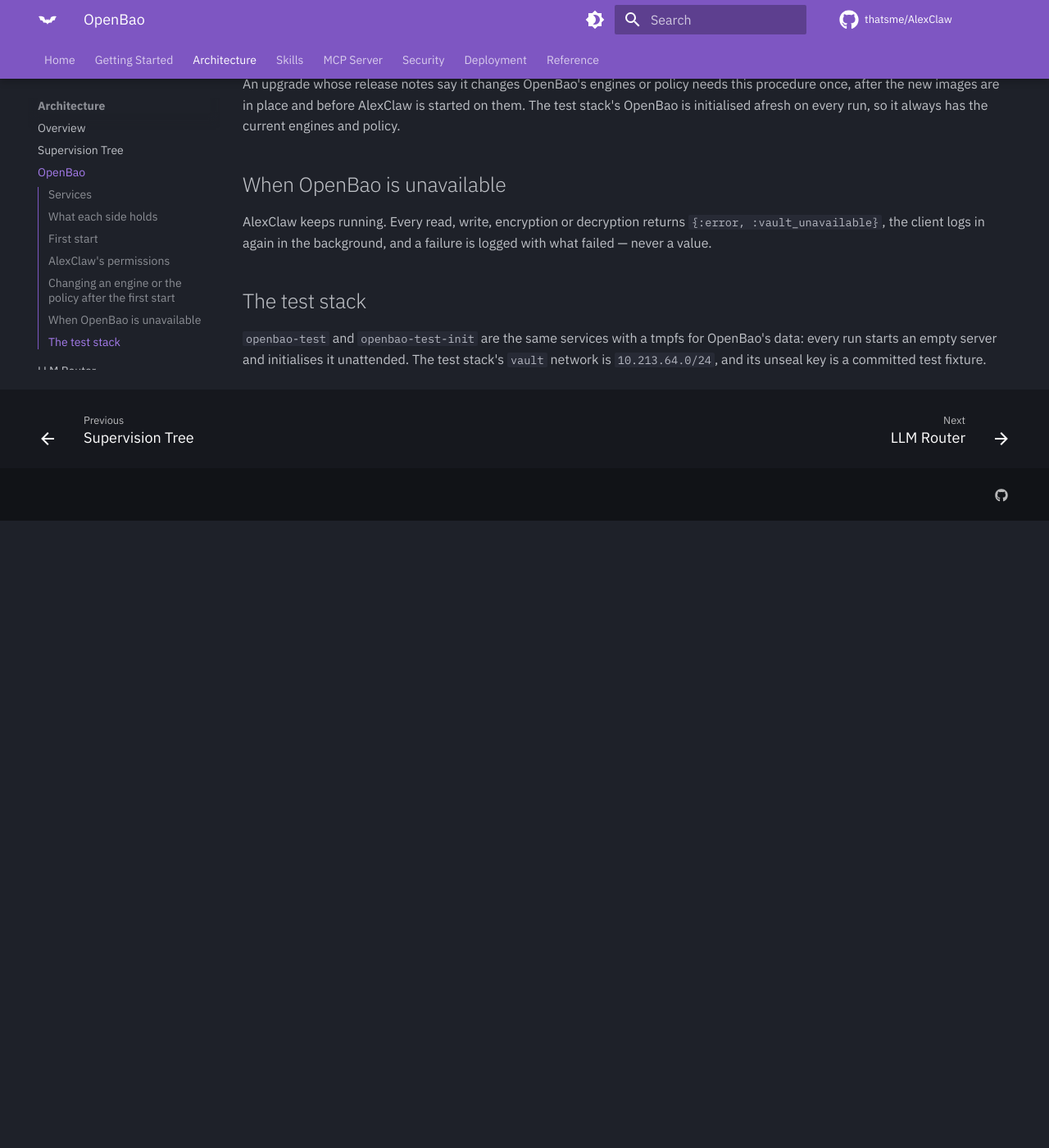
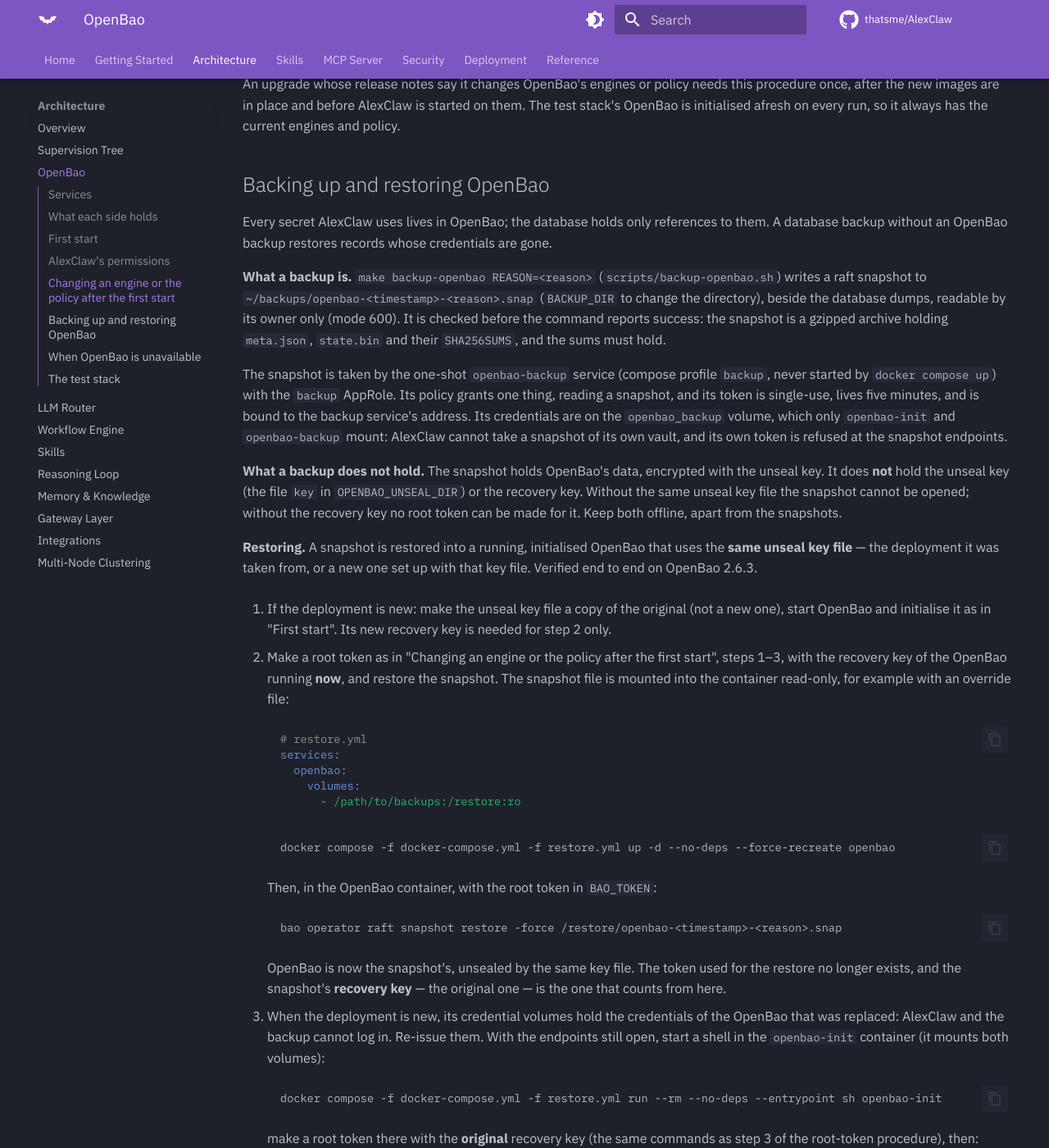
Before and after one commit to thatsme/AlexClaw, an MkDocs documentation site: the page built from docs/architecture/openbao.md, in a window 1280 px wide and 1400 px high, scrolled down 3895 px. Shown: the whole window at 82% size. Built offline with MkDocs 1.6.1 and Material for MkDocs 9.7.7, drawn with Linux system fonts in a browser that asks for light colours; comment, search, counter and statistics services are not loaded; before the commit the page ends 4530 px from its top, so only the background shows below that; some of the changed text lies outside the part shown.

Commit message:
feat(openbao): back up OpenBao with a snapshot-only credential AlexClaw never holds; restore verified
Every secret lives in OpenBao: a database backup alone restores records
whose credentials are gone.

- make backup-openbao REASON=… (scripts/backup-openbao.sh) writes a raft
  snapshot to ~/backups/openbao-<timestamp>-<reason>.snap, beside the
  database dumps, mode 600, and checks it: OpenBao 2.6 has no snapshot
  inspect, so the archive's own SHA256SUMS over meta.json and state.bin
  must hold.
- The snapshot is taken by a one-shot openbao-backup service (compose
  profile "backup"; never started by up) with a new backup AppRole: policy
  "backup" grants reading sys/storage/raft/snapshot and nothing else; its
  token is single-use, five minutes, bound to the service's address, no
  default policy. openbao-init writes its credentials (and the CA) to a new
  openbao_backup volume that only openbao-init and openbao-backup mount:
  AlexClaw cannot copy its own vault, and its token is refused at the
  snapshot endpoints.
- The openbao service gets a /tmp tmpfs: a snapshot restore stages the file
  there, and with the read-only root filesystem no restore was possible.
- docs/architecture/openbao.md: backing up and restoring, next to the
  root-token procedure; the unseal key and recovery key are not in the
  snapshot.

Verified on throwaway stacks with their own volumes: a backup of stack A
(marker secret planted through the root-token procedure); the backup
token refused (403) for the marker, the policies, the AppRole and a
restore; A's snapshot restored into a fresh stack B initialised with the
same unseal key file; B unsealed, opened with A's recovery key, the
marker and policies back; the old credentials failing and re-issued into
the volumes; a backup of the restored B; the endpoints closed again (405).

Tests: openbao_backup_test (15, static), openbao_backup_live_test (2).
Red: 11 of the first 13 static tests (the other two passed vacuously or
held already; one was tightened to fail when the service is missing); the
single-use and /tmp tests were added with their changes; the live tests
passed before (AlexClaw's token was already refused) and guard it.
Mutation: a second path in the backup policy -> 1 fails. Older test
changed: openbao_deployment_test's vault network members gain
openbao-backup (expected value).

````diff
--- a/docs/architecture/openbao.md
+++ b/docs/architecture/openbao.md
@@ -196,6 +196,100 @@ needs this procedure once, after the new images are in place and before
 AlexClaw is started on them. The test stack's OpenBao is initialised afresh
 on every run, so it always has the current engines and policy.
 
+## Backing up and restoring OpenBao
+
+Every secret AlexClaw uses lives in OpenBao; the database holds only
+references to them. A database backup without an OpenBao backup restores
+records whose credentials are gone.
+
+**What a backup is.** `make backup-openbao REASON=<reason>`
+(`scripts/backup-openbao.sh`) writes a raft snapshot to
+`~/backups/openbao-<timestamp>-<reason>.snap` (`BACKUP_DIR` to change the
+directory), beside the database dumps, readable by its owner only (mode 600).
+It is checked before the command reports success: the snapshot is a gzipped
+archive holding `meta.json`, `state.bin` and their `SHA256SUMS`, and the sums
+must hold.
+
+The snapshot is taken by the one-shot `openbao-backup` service (compose
+profile `backup`, never started by `docker compose up`) with the `backup`
+AppRole. Its policy grants one thing, reading a snapshot, and its token is
+single-use, lives five minutes, and is bound to the backup service's address.
+Its credentials are on the `openbao_backup` volume, which only `openbao-init`
+and `openbao-backup` mount: AlexClaw cannot take a snapshot of its own vault,
+and its own token is refused at the snapshot endpoints.
+
+**What a backup does not hold.** The snapshot holds OpenBao's data, encrypted
+with the unseal key. It does **not** hold the unseal key (the file `key` in
+`OPENBAO_UNSEAL_DIR`) or the recovery key. Without the same unseal key file
+the snapshot cannot be opened; without the recovery key no root token can be
+made for it. Keep both offline, apart from the snapshots.
+
+**Restoring.** A snapshot is restored into a running, initialised OpenBao
+that uses the **same unseal key file** — the deployment it was taken from, or
+a new one set up with that key file. Verified end to end on OpenBao 2.6.3.
+
+1. If the deployment is new: make the unseal key file a copy of the original
+   (not a new one), start OpenBao and initialise it as in "First start".
+   Its new recovery key is needed for step 2 only.
+
+2. Make a root token as in "Changing an engine or the policy after the first
+   start", steps 1–3, with the recovery key of the OpenBao running **now**,
+   and restore the snapshot. The snapshot file is mounted into the
+   container read-only, for example with an override file:
+
+    ```yaml
+    # restore.yml
+    services:
+      openbao:
+        volumes:
+          - /path/to/backups:/restore:ro
+    ```
+
+    ```bash
+    docker compose -f docker-compose.yml -f restore.yml up -d --no-deps --force-recreate openbao
+    ```
+
+    Then, in the OpenBao container, with the root token in `BAO_TOKEN`:
+
+    ```sh
+    bao operator raft snapshot restore -force /restore/openbao-<timestamp>-<reason>.snap
+    ```
+
+    OpenBao is now the snapshot's, unsealed by the same key file. The token
+    used for the restore no longer exists, and the snapshot's **recovery key**
+    — the original one — is the one that counts from here.
+
+3. When the deployment is new, its credential volumes hold the credentials of
+   the OpenBao that was replaced: AlexClaw and the backup cannot log in.
+   Re-issue them. With the endpoints still open, start a shell in the
+   `openbao-init` container (it mounts both volumes):
+
+    ```bash
+    docker compose -f docker-compose.yml -f restore.yml run --rm --no-deps --entrypoint sh openbao-init
+    ```
+
+    make a root token there with the **original** recovery key (the same
+    commands as step 3 of the root-token procedure), then:
+
+    ```sh
+    issue() {   # role, directory, group, mode
+      work=$(mktemp -d)
+      bao read -field=role_id "auth/approle/role/$1/role-id" > "$work/role_id"
+      bao write -f -field=secret_id "auth/approle/role/$1/secret-id" > "$work/secret_id"
+      install -o root -g "$3" -m "$4" "$work/role_id" "$2/role_id"
+      install -o root -g "$3" -m "$4" "$work/secret_id" "$2/secret_id"
+      rm -rf "$work"
+    }
+    issue alexclaw /bootstrap 1000 0440
+    issue backup /backup-credentials root 0400
+    bao token revoke -self
+    exit
+    ```
+
+4. Close the endpoints (step 6 of the root-token procedure), without the
+   override, and start AlexClaw. `make backup-openbao REASON=after-restore`
+   confirms the restored OpenBao answers the backup credential.
+
 ## When OpenBao is unavailable
 
 AlexClaw keeps running. Every read, write, encryption or decryption returns
````
Also changed, not shown: docker-compose.test.yml (+2 -0 lines), docker-compose.yml (+38 -0 lines), 8 other files.
